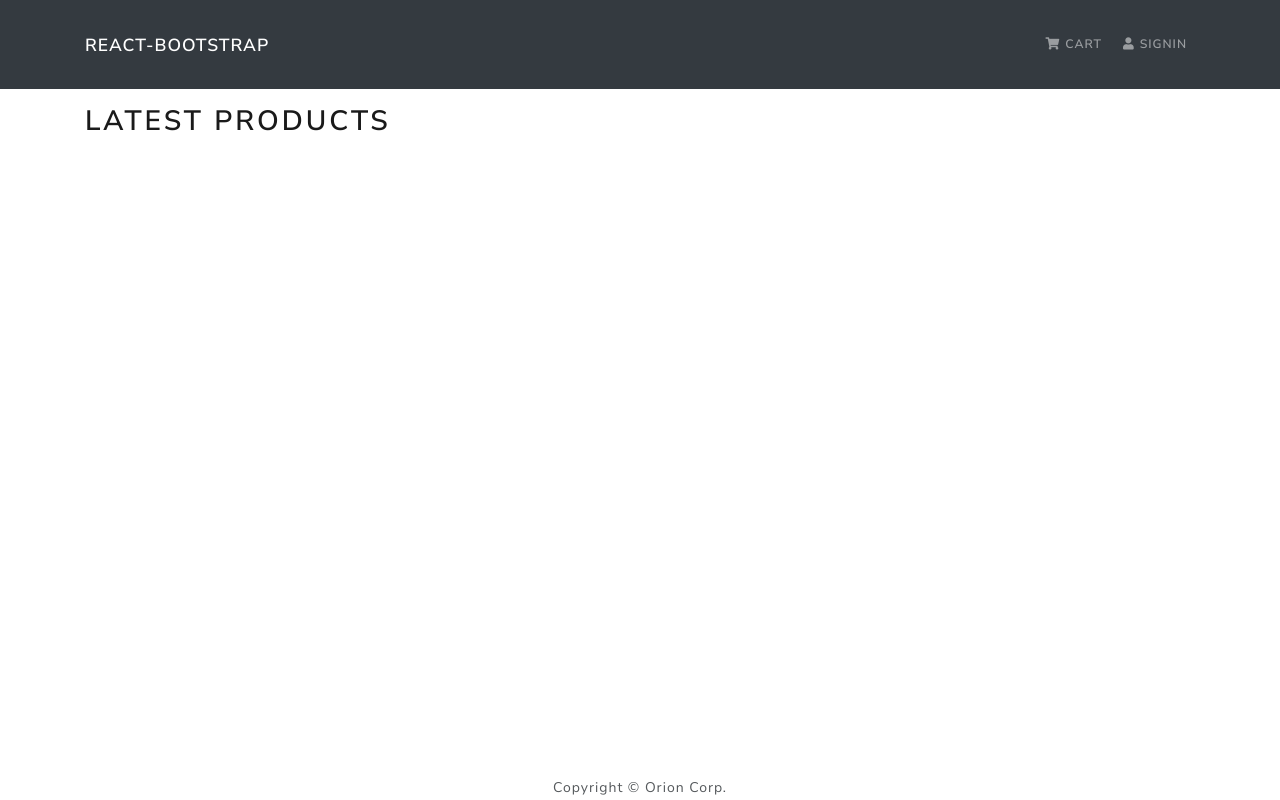
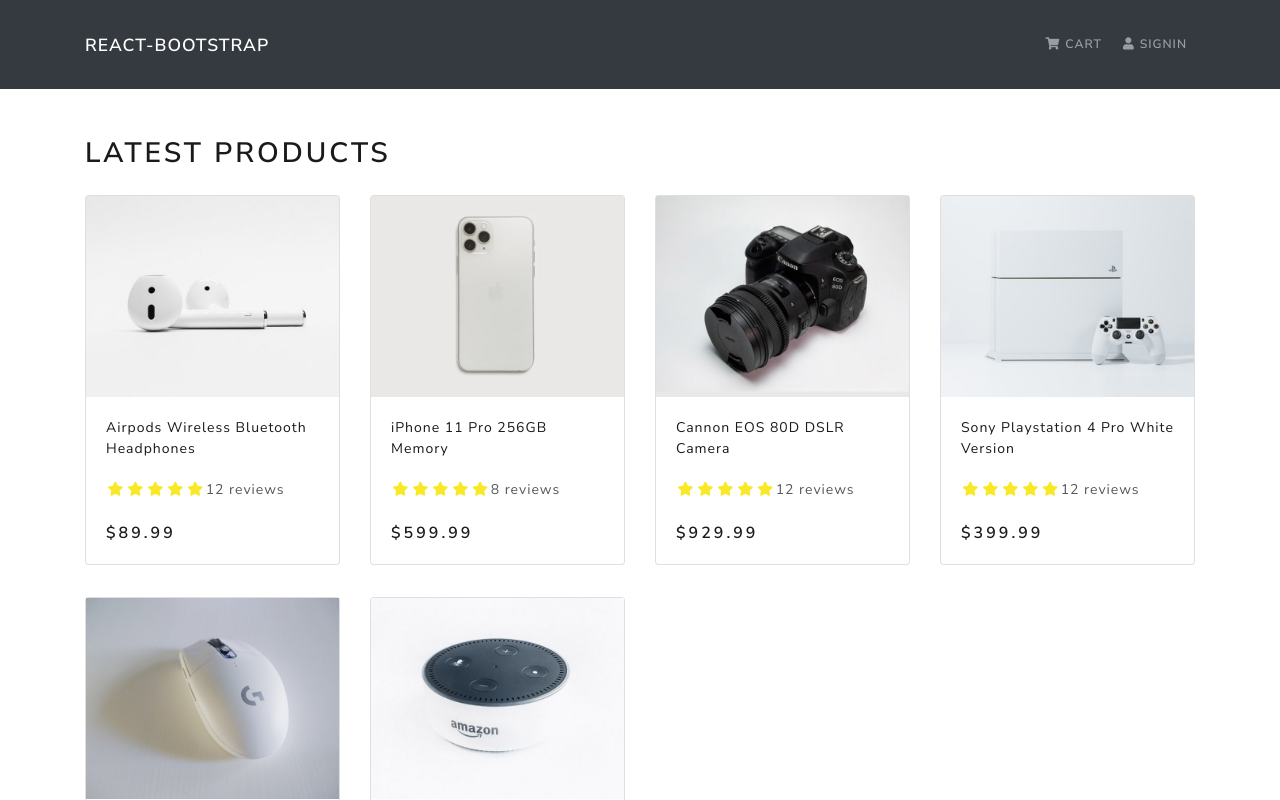
Before and after one commit to shashank-dewangan/online-shopping, a React (Create React App) app in the folder frontend/: page / in a window 1280 px wide. Shown: the top 800 px of the page. Built offline with nearby package versions, Linux system fonts and the light colour scheme.

Commit message:
added home screen

```diff
--- a/frontend/package.json
+++ b/frontend/package.json
@@ -6,6 +6,7 @@
     "@testing-library/jest-dom": "^5.11.5",
     "@testing-library/react": "^11.1.0",
     "@testing-library/user-event": "^12.1.10",
+    "axios": "^0.21.0",
     "react": "^17.0.1",
     "react-bootstrap": "^1.4.0",
     "react-dom": "^17.0.1",
--- a/frontend/src/App.js
+++ b/frontend/src/App.js
@@ -1,14 +1,15 @@
+import { BrowserRouter as Router, Route } from 'react-router-dom';
 import Header from './components/Header';
 import Footer from './components/Footer';
 import HomeScreen from './screens/HomeScreen';
 
 const App = () => {
   return (
-    <>
+    <Router>
       <Header />
-      <HomeScreen />
+      <Route to="/" component={HomeScreen} exact />
       <Footer />
-    </>
+    </Router>
   );
 };
 
--- a/frontend/src/components/Footer.jsx
+++ b/frontend/src/components/Footer.jsx
@@ -6,7 +6,7 @@
     <footer>
       <Container>
         <Row>
-          <Col className="text-center py-5">Copyright &copy; Orion Corp.</Col>
+          <Col className="text-center py-4">Copyright &copy; Orion Corp.</Col>
         </Row>
       </Container>
     </footer>
--- /dev/null
+++ b/frontend/src/components/Product.jsx
@@ -0,0 +1,25 @@
+import React from 'react';
+import { Card } from 'react-bootstrap';
+import { Link } from 'react-router-dom';
+import Rating from './Rating';
+
+const Product = ({ product }) => {
+  return (
+    <Card className="my-3 rounded">
+      <Link to={`/products/${product._id}`}>
+        <Card.Img src={product.image} variant="top"></Card.Img>
+      </Link>
+      <Card.Body>
+        <Link to={`/products/${product._id}`}>
+          <Card.Title as="div">{product.name}</Card.Title>
+        </Link>
+        <Card.Text>
+          <Rating value={product.rating} text={product.numReviews} />
+        </Card.Text>
+        <Card.Text as="h5">${product.price}</Card.Text>
+      </Card.Body>
+    </Card>
+  );
+};
+
+export default Product;
--- /dev/null
+++ b/frontend/src/components/Rating.jsx
@@ -0,0 +1,63 @@
+import React from 'react';
+
+const Rating = ({ color, value, text }) => {
+  return (
+    <div className="rating">
+      <i
+        style={{ color }}
+        className={
+          value >= 1
+            ? 'fas fa-star'
+            : value >= 0.5
+            ? 'fas fa-star-half'
+            : 'far fa-star'
+        }
+      />
+      <i
+        style={{ color }}
+        className={
+          value >= 1
+            ? 'fas fa-star'
+            : value >= 0.5
+            ? 'fas fa-star-half'
+            : 'far fa-star'
+        }
+      />
+      <i
+        style={{ color }}
+        className={
+          value >= 1
+            ? 'fas fa-star'
+            : value >= 0.5
+            ? 'fas fa-star-half'
+            : 'far fa-star'
+        }
+      />
+      <i
+        style={{ color }}
+        className={
+          value >= 1
+            ? 'fas fa-star'
+            : value >= 0.5
+            ? 'fas fa-star-half'
+            : 'far fa-star'
+        }
+      />
+      <i
+        style={{ color }}
+        className={
+          value >= 1
+            ? 'fas fa-star'
+            : value >= 0.5
+            ? 'fas fa-star-half'
+            : 'far fa-star'
+        }
+      />
+      {`${text} reviews`}
+    </div>
+  );
+};
+Rating.defaultProps = {
+  color: '#f8e825',
+};
+export default Rating;
--- a/frontend/src/index.css
+++ b/frontend/src/index.css
@@ -1,6 +1,20 @@
 main {
   min-height: 80vh;
+}
+header {
+  top: 0;
+  position: sticky;
+  z-index: 1;
 }
 .header-icons {
   padding: 0 5px;
 }
+.rating {
+  padding: 0.5rem 0;
+}
+i {
+  padding: 0 0.1rem;
+}
+footer {
+  background: lightgray;
+}
--- /dev/null
+++ b/frontend/src/products_old.js
@@ -0,0 +1,82 @@
+const products = [
+  {
+    _id: '1',
+    name: 'Airpods Wireless Bluetooth Headphones',
+    image: '/images/airpods.jpg',
+    description:
+      'Bluetooth technology lets you connect it with compatible devices wirelessly High-quality AAC audio offers immersive listening experience Built-in microphone allows you to take calls while working',
+    brand: 'Apple',
+    category: 'Electronics',
+    price: 89.99,
+    countInStock: 10,
+    rating: 4.5,
+    numReviews: 12,
+  },
+  {
+    _id: '2',
+    name: 'iPhone 11 Pro 256GB Memory',
+    image: '/images/phone.jpg',
+    description:
+      'Introducing the iPhone 11 Pro. A transformative triple-camera system that adds tons of capability without complexity. An unprecedented leap in battery life',
+    brand: 'Apple',
+    category: 'Electronics',
+    price: 599.99,
+    countInStock: 7,
+    rating: 4.0,
+    numReviews: 8,
+  },
+  {
+    _id: '3',
+    name: 'Cannon EOS 80D DSLR Camera',
+    image: '/images/camera.jpg',
+    description:
+      'Characterized by versatile imaging specs, the Canon EOS 80D further clarifies itself using a pair of robust focusing systems and an intuitive design',
+    brand: 'Cannon',
+    category: 'Electronics',
+    price: 929.99,
+    countInStock: 5,
+    rating: 3,
+    numReviews: 12,
+  },
+  {
+    _id: '4',
+    name: 'Sony Playstation 4 Pro White Version',
+    image: '/images/playstation.jpg',
+    description:
+      'The ultimate home entertainment center starts with PlayStation. Whether you are into gaming, HD movies, television, music',
+    brand: 'Sony',
+    category: 'Electronics',
+    price: 399.99,
+    countInStock: 11,
+    rating: 5,
+    numReviews: 12,
+  },
+  {
+    _id: '5',
+    name: 'Logitech G-Series Gaming Mouse',
+    image: '/images/mouse.jpg',
+    description:
+      'Get a better handle on your games with this Logitech LIGHTSYNC gaming mouse. The six programmable buttons allow customization for a smooth playing experience',
+    brand: 'Logitech',
+    category: 'Electronics',
+    price: 49.99,
+    countInStock: 7,
+    rating: 3.5,
+    numReviews: 10,
+  },
+  {
+    _id: '6',
+    name: 'Amazon Echo Dot 3rd Generation',
+    image: '/images/alexa.jpg',
+    description:
+      'Meet Echo Dot - Our most popular smart speaker with a fabric design. It is our most compact smart speaker that fits perfectly into small space',
+    brand: 'Amazon',
+    category: 'Electronics',
+    price: 29.99,
+    countInStock: 0,
+    rating: 4,
+    numReviews: 12,
+  },
+];
+
+export default products;
--- a/frontend/src/screens/HomeScreen.jsx
+++ b/frontend/src/screens/HomeScreen.jsx
@@ -1,14 +1,19 @@
 import React from 'react';
 import { Container, Row, Col } from 'react-bootstrap';
+import Product from '../components/Product';
+import products from '../products_old';
 
 const HomeScreen = () => {
   return (
     <main>
-      <Container>
+      <Container className="my-5">
+        <h2>Latest Products</h2>
         <Row>
-          <Col className="my-3">
-            <h2>Latest Products</h2>
-          </Col>
+          {products.map((product) => (
+            <Col sm={12} md={6} lg={4} xl={3}>
+              <Product product={product} />
+            </Col>
+          ))}
         </Row>
       </Container>
     </main>
--- a/package.json
+++ b/package.json
@@ -26,6 +26,8 @@
   "dependencies": {
     "dotenv": "^8.2.0",
     "express": "^4.17.1",
-    "mongoose": "^5.10.11"
+    "mongoose": "^5.10.11",
+    "react-router-bootstrap": "^0.25.0",
+    "react-router-dom": "^5.2.0"
   }
 }
```
Also changed, not shown: 2 other files (tests, documents, lock files or other folders).
